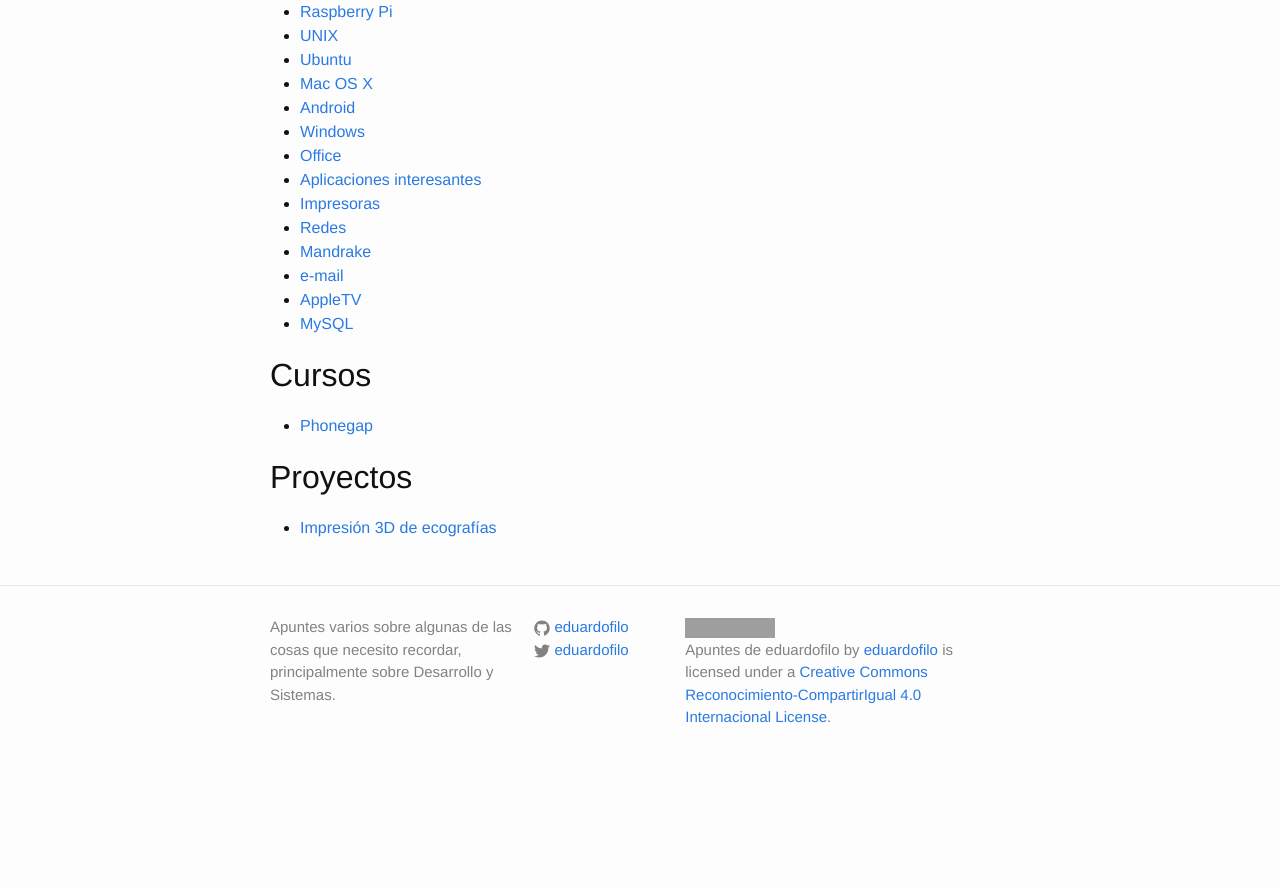
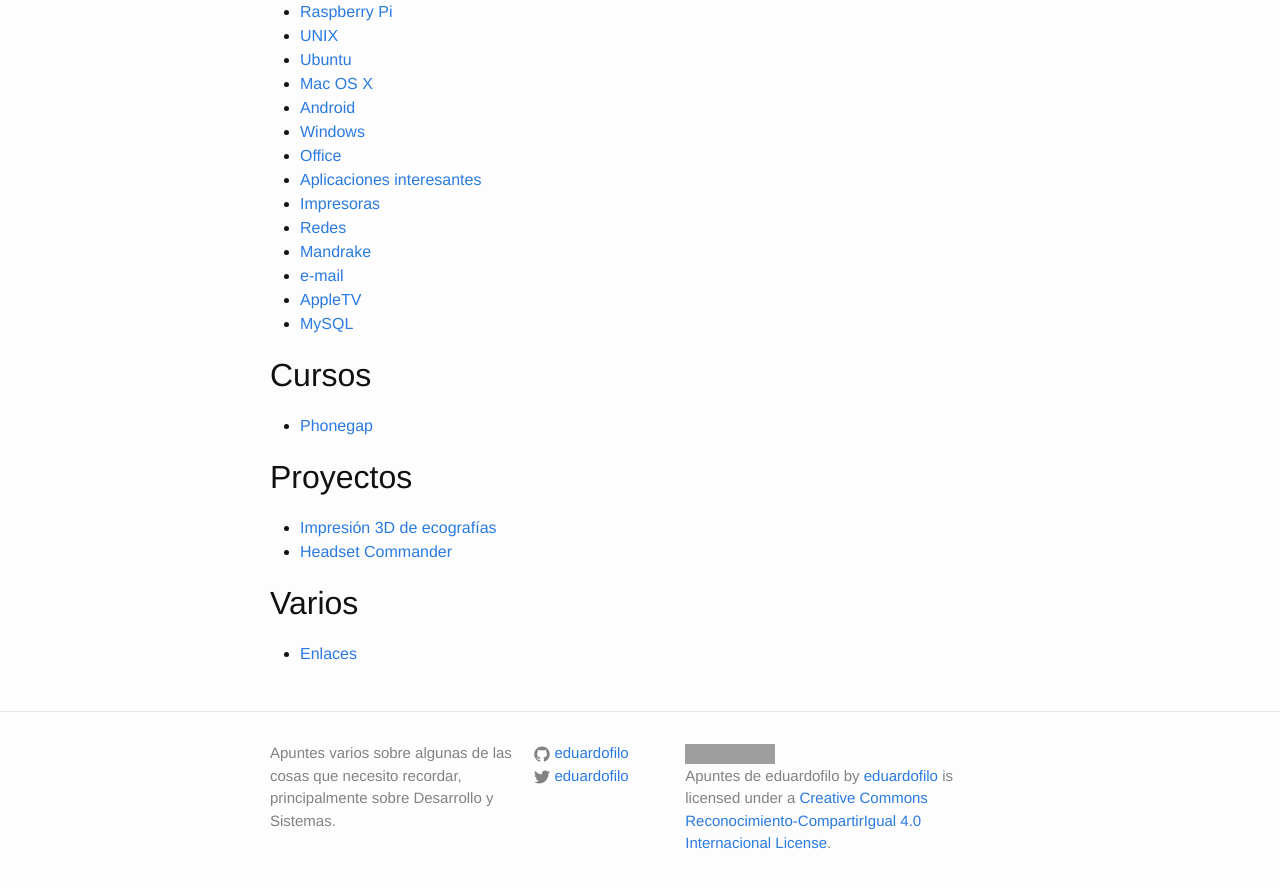
Before and after one commit to eduardofilo/eduardofilo.jekyll, a Jekyll site: the page built from index.md, in a window 1280 px wide and 900 px high, scrolled down 689 px. Shown: the top 888 px of the window. Built offline with Jekyll 4.4.1, drawn with Linux system fonts in a browser that asks for light colours; Markdown is read by kramdown in place of the engine named in the settings; before the commit the page ends 1463 px from its top, so only the background shows below that; grey boxes are pictures that could not be loaded.

Commit message:
Apuntes sobre proyecto 'Headset Commander' y enlaces.

```diff
--- a/index.md
+++ b/index.md
@@ -4,47 +4,52 @@
 
 # Desarrollo
 
-* [Joomla](desarrollo/joomla.html)
-* [Java](desarrollo/java.html)
-* [JavaEE](desarrollo/javaee.html)
-* [Dokuwiki](desarrollo/dokuwiki.html)
-* [Eclipse](desarrollo/eclipse.html)
-* [SVN](desarrollo/svn.html)
-* [Git](desarrollo/git.html)
-* [JavaScript](desarrollo/javascript.html)
-* [Android](desarrollo/android.html)
-* [Diseño](desarrollo/diseno.html)
-* [HTML+CSS](desarrollo/html.html)
-* [PHP](desarrollo/php.html)
-* [Yii](desarrollo/yii.html)
-* [Bases de Datos](desarrollo/db.html)
-* [Ruby on Rails](desarrollo/ror.html)
-* [Spree](desarrollo/spree.html)
-* [Python](desarrollo/python.html)
-* [Gestión de Proyectos](desarrollo/projects.html)
-* [Sublime Text 2](desarrollo/subl.html)
+* [Joomla](/desarrollo/joomla.html)
+* [Java](/desarrollo/java.html)
+* [JavaEE](/desarrollo/javaee.html)
+* [Dokuwiki](/desarrollo/dokuwiki.html)
+* [Eclipse](/desarrollo/eclipse.html)
+* [SVN](/desarrollo/svn.html)
+* [Git](/desarrollo/git.html)
+* [JavaScript](/desarrollo/javascript.html)
+* [Android](/desarrollo/android.html)
+* [Diseño](/desarrollo/diseno.html)
+* [HTML+CSS](/desarrollo/html.html)
+* [PHP](/desarrollo/php.html)
+* [Yii](/desarrollo/yii.html)
+* [Bases de Datos](/desarrollo/db.html)
+* [Ruby on Rails](/desarrollo/ror.html)
+* [Spree](/desarrollo/spree.html)
+* [Python](/desarrollo/python.html)
+* [Gestión de Proyectos](/desarrollo/projects.html)
+* [Sublime Text 2](/desarrollo/subl.html)
 
 # Sistemas
 
-* [Raspberry Pi](sistemas/raspi.html)
-* [UNIX](sistemas/unix.html)
-* [Ubuntu](sistemas/ubuntu.html)
-* [Mac OS X](sistemas/macosx.html)
-* [Android](sistemas/android_system.html)
-* [Windows](sistemas/trucos_windows.html)
-* [Office](sistemas/office.html)
-* [Aplicaciones interesantes](sistemas/soft_imprescindible.html)
-* [Impresoras](sistemas/impresoras.html)
-* [Redes](sistemas/redes.html)
-* [Mandrake](sistemas/mandrake.html)
-* [e-mail](sistemas/email.html)
-* [AppleTV](sistemas/appletv.html)
-* [MySQL](sistemas/mysql.html)
+* [Raspberry Pi](/sistemas/raspi.html)
+* [UNIX](/sistemas/unix.html)
+* [Ubuntu](/sistemas/ubuntu.html)
+* [Mac OS X](/sistemas/macosx.html)
+* [Android](/sistemas/android_system.html)
+* [Windows](/sistemas/trucos_windows.html)
+* [Office](/sistemas/office.html)
+* [Aplicaciones interesantes](/sistemas/soft_imprescindible.html)
+* [Impresoras](/sistemas/impresoras.html)
+* [Redes](/sistemas/redes.html)
+* [Mandrake](/sistemas/mandrake.html)
+* [e-mail](/sistemas/email.html)
+* [AppleTV](/sistemas/appletv.html)
+* [MySQL](/sistemas/mysql.html)
 
 # Cursos
 
-* [Phonegap](cursos/phonegap.html)
+* [Phonegap](/cursos/phonegap.html)
 
 # Proyectos
 
-* [Impresión 3D de ecografías](proyectos/dicom.html)
+* [Impresión 3D de ecografías](/proyectos/dicom.html)
+* [Headset Commander](/proyectos/headsetcomm.html)
+
+# Varios
+
+* [Enlaces](/varios/links.html)
```
Also changed, not shown: proyectos/headsetcomm.md (added, +52 -0 lines), varios/links.md (added, +43 -0 lines).
